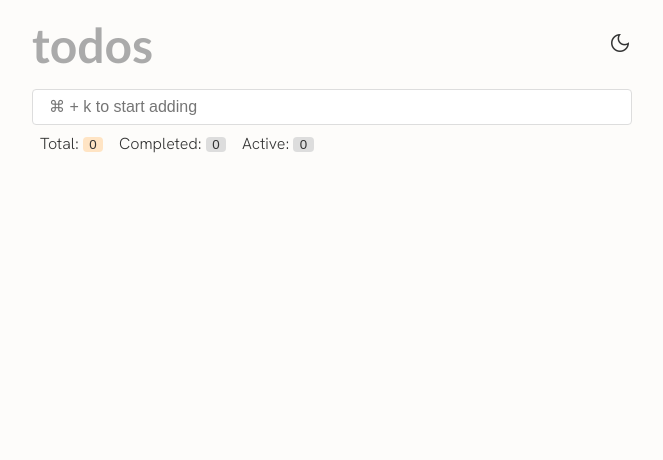
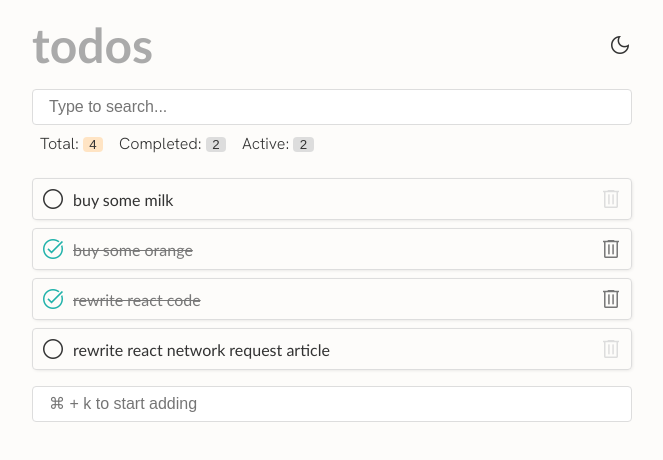
Before and after one commit to abruzzi/react-clean-code-challenge, a React (Create React App) app: page / in a window 1280 px wide. Shown: the top 460 px of the page, without its empty margins (308-971 px from the left). Built offline with nearby package versions, Linux system fonts and the light colour scheme.

Commit message:
make item searchable

```diff
--- a/src/App.css
+++ b/src/App.css
@@ -62,6 +62,10 @@ body {
   border: 1px solid var(--light-border-color);
   color: var(--light-text-color);
   background-color: var(--light-bg-color);
+}
+
+.themeSwitch {
+  display: flex;
 }
 
 .themeControl {
--- a/src/App.tsx
+++ b/src/App.tsx
@@ -1,6 +1,30 @@
 import React, { useEffect, useState } from "react";
 import "./App.css";
 import { Todo } from "./Todo";
+import {TodoType} from "./types";
+
+const todos: TodoType[] = [
+  {
+    id: '1',
+    content: "buy some milk",
+    completed: false
+  },
+  {
+    id: '2',
+    content: "buy some orange",
+    completed: true
+  },
+  {
+    id: '3',
+    content: "rewrite react code",
+    completed: true
+  },
+  {
+    id: '4',
+    content: "rewrite react network request article",
+    completed: false
+  }
+]
 
 function App() {
   const [theme, setTheme] = useState("light");
@@ -22,7 +46,7 @@ function App() {
       <div className="headingContainer">
         <h1>todos</h1>
 
-        <button onClick={toggleTheme}>
+        <button className="themeSwitch" onClick={toggleTheme}>
           <span
             className="material-symbols-outlined themeControl"
           >
@@ -30,7 +54,7 @@ function App() {
           </span>
         </button>
       </div>
-      <Todo />
+      <Todo todos={todos} />
     </div>
   );
 }
--- a/src/Todo.tsx
+++ b/src/Todo.tsx
@@ -2,6 +2,7 @@ import { TodoInput } from "./TodoInput";
 import { TodoItem } from "./TodoItem";
 import { useTodos } from "./useTodos";
 import {FilterType, TodoType} from "./types";
+import {ChangeEvent, useState} from "react";
 
 const capitalise = (s: string) => s[0].toUpperCase() + s.substring(1, s.length).toLowerCase();
 
@@ -17,12 +18,17 @@ const createTab = (filter: string, selected: string, count: number, setFilter: (
 }
 
 export const Todo = ({todos}: {todos?: TodoType[]}) => {
-  const { displayTodos, filter, aggregation, setFilter, addTodo, toggleTodo, deleteTodo } =
+  const { displayTodos, filter, aggregation, setTerm, setFilter, addTodo, toggleTodo, deleteTodo } =
     useTodos(todos);
+
+  const onSearch = (e: ChangeEvent<HTMLInputElement>) => {
+    const term = e.target.value;
+    setTerm(term);
+  }
 
   return (
     <div className="container">
-      <TodoInput onItemAdded={addTodo} />
+      <input type="text" data-testid="search-box" onChange={onSearch} placeholder="Type to search..." />
       <div className="aggregation">
         {
           aggregation.map(agg => {
@@ -41,6 +47,8 @@ export const Todo = ({todos}: {todos?: TodoType[]}) => {
           />
         ))}
       </div>
+
+      <TodoInput onItemAdded={addTodo} />
     </div>
   );
 };
--- a/src/TodoInput.tsx
+++ b/src/TodoInput.tsx
@@ -41,6 +41,7 @@ export const TodoInput = ({
 
   return (
     <input
+      data-testid="add-new-todo"
       ref={inputRef}
       type="text"
       value={todo}
--- a/src/useTodos.ts
+++ b/src/useTodos.ts
@@ -1,9 +1,11 @@
-import { useMemo, useState } from "react";
+import {useCallback, useEffect, useMemo, useState} from "react";
 import { FilterType, TodoType } from "./types";
 
 export const useTodos = (providedTodos: TodoType[] = []) => {
   const [todos, setTodos] = useState<TodoType[]>(providedTodos);
   const [filter, setFilter] = useState<FilterType>("total");
+  const [term, setTerm] = useState<string>('');
+  const [displayTodos, setDisplayTodos] = useState<TodoType[]>(providedTodos);
 
   const toggleTodo = (id: string) => {
     setTodos(
@@ -32,23 +34,6 @@ export const useTodos = (providedTodos: TodoType[] = []) => {
     return todos.filter((todo) => !todo.completed);
   }, [todos]);
 
-  const displayTodos = useMemo(() => {
-    switch (filter) {
-      case "total": {
-        return todos;
-      }
-      case "completed": {
-        return completed;
-      }
-      case "active": {
-        return active;
-      }
-      default: {
-        return todos;
-      }
-    }
-  }, [active, completed, filter, todos]);
-
   const aggregation = useMemo(
     () => [
       { filter: "total", count: todos.length },
@@ -58,11 +43,41 @@ export const useTodos = (providedTodos: TodoType[] = []) => {
     [todos, completed, active]
   );
 
+  const search = useCallback((term: string) => {
+    let list;
+    switch (filter) {
+      case "total": {
+        list = todos;
+        break;
+      }
+      case "completed": {
+        list = completed;
+        break;
+      }
+      case "active": {
+        list = active;
+        break;
+      }
+      default: {
+        list = todos;
+      }
+    }
+
+    return list.filter(todo => todo.content.includes(term))
+  }, [active, completed, filter, todos])
+
+
+  useEffect(() => {
+    setDisplayTodos(search(term))
+  }, [search, term])
+
   return {
     displayTodos,
     filter,
     aggregation,
+    search,
     setFilter,
+    setTerm,
     addTodo,
     toggleTodo,
     deleteTodo,
```
Also changed, not shown: 1 other file (tests, documents, lock files or other folders).
